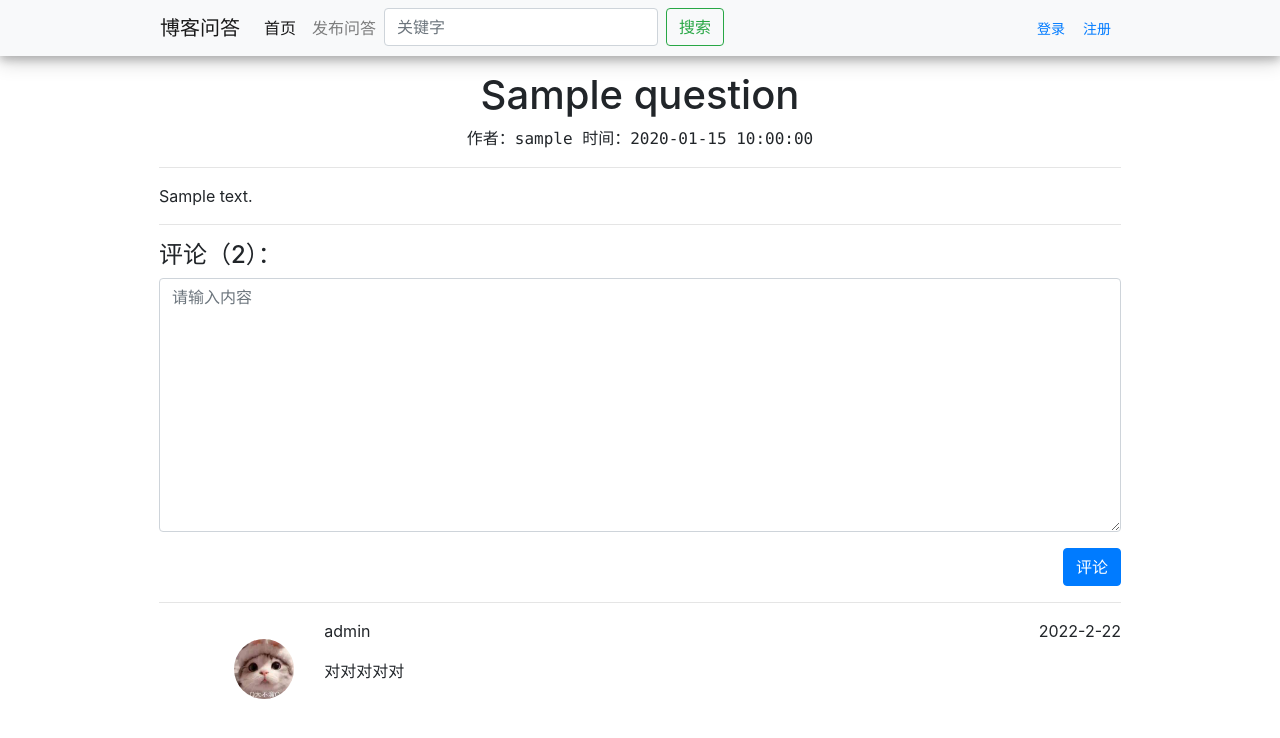
After one commit to zhixi0912/study, a Flask app: template python/flask/my-blogs/templates/detail.html in a window 1280 px wide. The commit adds this page. Shown: the top 738 px of the page. Run offline with Flask 2, Linux system fonts and the light colour scheme; the template is opened without the code that fills it: most values are stand-ins (such as "Sample title", 1, 10 or a date in 2020).

Commit message:
添加首页，新增问答页，详情页

```diff
--- a/python/flask/my-blogs/blueprints/auth.py
+++ b/python/flask/my-blogs/blueprints/auth.py
@@ -67,6 +67,7 @@ def register():
 @bp.route("/logout")
 def logout():
     session.clear()
+    print(session)
     return redirect(url_for("auth.login"))
 
 @bp.route("/captcha/image")
--- a/python/flask/my-blogs/blueprints/forms.py
+++ b/python/flask/my-blogs/blueprints/forms.py
@@ -34,3 +34,7 @@ class LoginForm(wtforms.Form):
     email = wtforms.StringField(validators=[Email(message="邮箱格式错误！")])
     password = wtforms.StringField(validators=[length(min=6, max=20, message="密码格式错误")])
     image_captcha = wtforms.StringField(validators=[length(min=6, max=6, message="验证码格式错误")])
+
+class QuestionForm(wtforms.Form):
+    title = wtforms.StringField(validators=[length(min=3, max=100, message="标题格式错误")])
+    content = wtforms.StringField(validators=[length(min=3, message="内容格式错误")])
--- a/python/flask/my-blogs/templates/base.html
+++ b/python/flask/my-blogs/templates/base.html
@@ -23,11 +23,11 @@
                 <a class="nav-link" href="{{ url_for('qa.index') }}">首页 <span class="sr-only">(current)</span></a>
               </li>
               <li class="nav-item">
-                <a class="nav-link" href="#">美食</a>
+                <a class="nav-link" href="{{ url_for('qa.public_question') }}">发布问答</a>
               </li>
-              <li class="nav-item">
-                <a class="nav-link" href="#">影视</a>
-              </li>
+{#              <li class="nav-item">#}
+{#                <a class="nav-link" href="#">影视</a>#}
+{#              </li>#}
                 <li>
                     <form class="form-inline">
                       <input class="form-control mr-sm-2" type="search" placeholder="关键字" aria-label="关键字">
--- /dev/null
+++ b/python/flask/my-blogs/templates/detail.html
@@ -0,0 +1,45 @@
+{% extends "base.html" %}
+{% block title %}{{ question.title }}{% endblock %}
+{% block header %}{% endblock %}
+{% block body %}
+<div>
+    <h1 class="text-center">{{ question.title }}</h1>
+    <p class="text-monospace text-center">
+        <span>作者：{{ question.author.username }}</span>
+        <span>时间：{{ question.create_time }}</span>
+    </p>
+    <hr>
+    <div>
+        {{ question.content }}
+    </div>
+    <hr>
+    <h4>评论（2）：</h4>
+    <form method="post">
+        <div class="form-group">
+            <textarea class="form-control" name="content" rows="10" placeholder="请输入内容"></textarea>
+          </div>
+        <div class="form-group text-right">
+            <button class="btn btn-primary" type="submit">评论</button>
+        </div>
+    </form>
+    <hr>
+    <div class="row">
+        <div class="col-md-2 text-right" style="vertical-align: middle">
+              <img class="rounded-circle"
+                   style="width: 60px; height: 60px;margin-top: 20px;"
+                   src="{{ url_for('static', filename='images/userImg.jpg') }}"
+                   alt="用户头像"
+              >
+        </div>
+        <div class="col-md-10">
+            <p class="clearfix">
+                <span>admin</span>
+                <span class="float-right">2022-2-22</span>
+            </p>
+            <div>
+                对对对对对
+            </div>
+        </div>
+    </div>
+</div>
+{% endblock %}
--- a/python/flask/my-blogs/templates/public_question.html
+++ b/python/flask/my-blogs/templates/public_question.html
@@ -6,10 +6,10 @@
     <h2 class="text-center">发布问答</h2>
     <form method="post">
         <div class="form-group">
-            <input type="text" class="form-control" id="" placeholder="请输入标题">
+            <input type="text" class="form-control" name="title" placeholder="请输入标题">
           </div>
         <div class="form-group">
-            <textarea class="form-control" id="" rows="10" placeholder="请输入内容"></textarea>
+            <textarea class="form-control" name="content" rows="10" placeholder="请输入内容"></textarea>
           </div>
         <div class="form-group text-right">
             <button class="btn btn-primary" type="submit">发布</button>
--- a/python/flask/my-blogs/templates/qa.html
+++ b/python/flask/my-blogs/templates/user.html
@@ -3,6 +3,6 @@
 {% block header %}{% endblock %}
 {% block body %}
 <div>
-this is qa page
+this is user page
 </div>
 {% endblock %}
```
Also changed, not shown: python/flask/my-blogs/blueprints/qa.py (+27 -4 lines), python/flask/my-blogs/decorators.py (added, +11 -0 lines), python/flask/my-blogs/templates/index.html (added, +30 -0 lines), python/flask/my-blogs/static/images/userImg.jpg (added).
